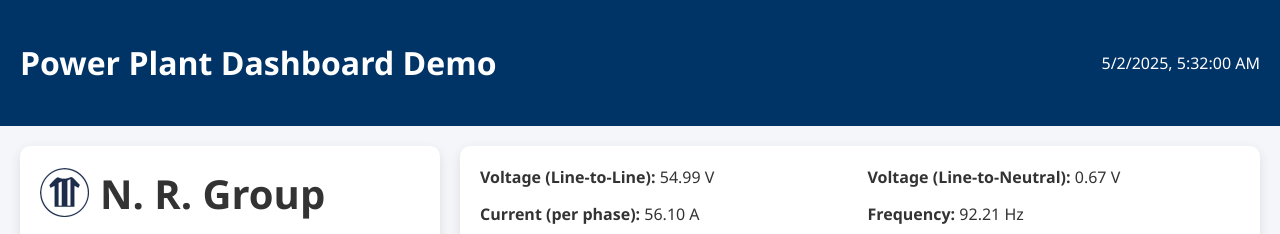
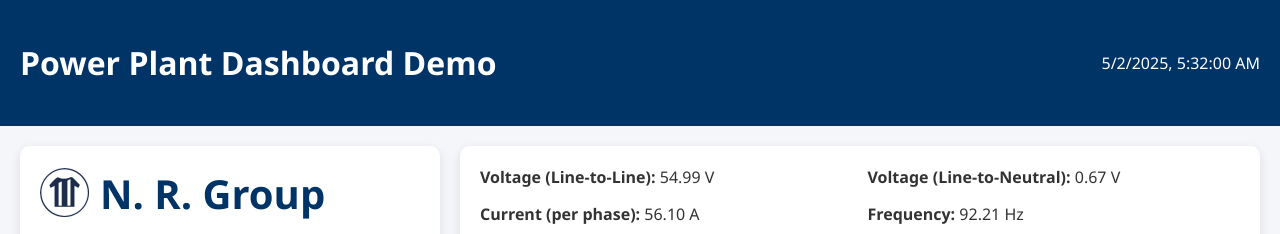
Before and after one commit to NRG-cse/power_plant_dashboard, a plain HTML site: page index.html in a window 1280 px wide. Shown: the top 234 px of the page. Drawn offline with Linux system fonts and the light colour scheme.

Commit message:
some changes in html

```diff
--- a/styles.css
+++ b/styles.css
@@ -49,6 +49,7 @@ main {
 .company-name {
   font-size: 40px;
   font-weight: bold;
+  color: #003366;
 }
 button {
   margin-top: 20px;
```
